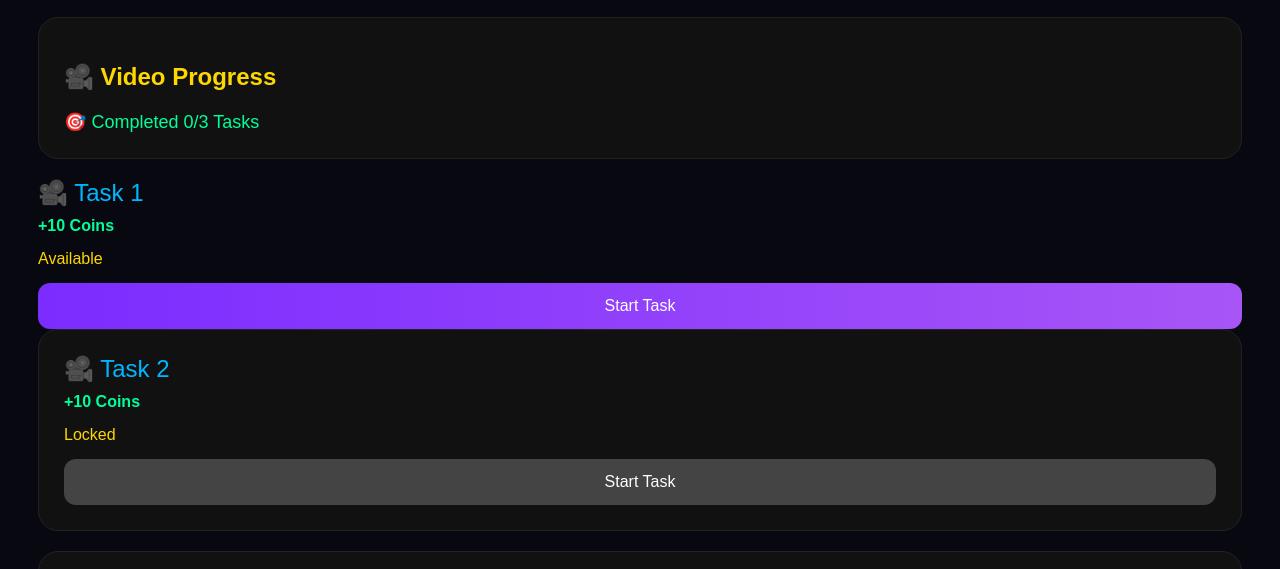
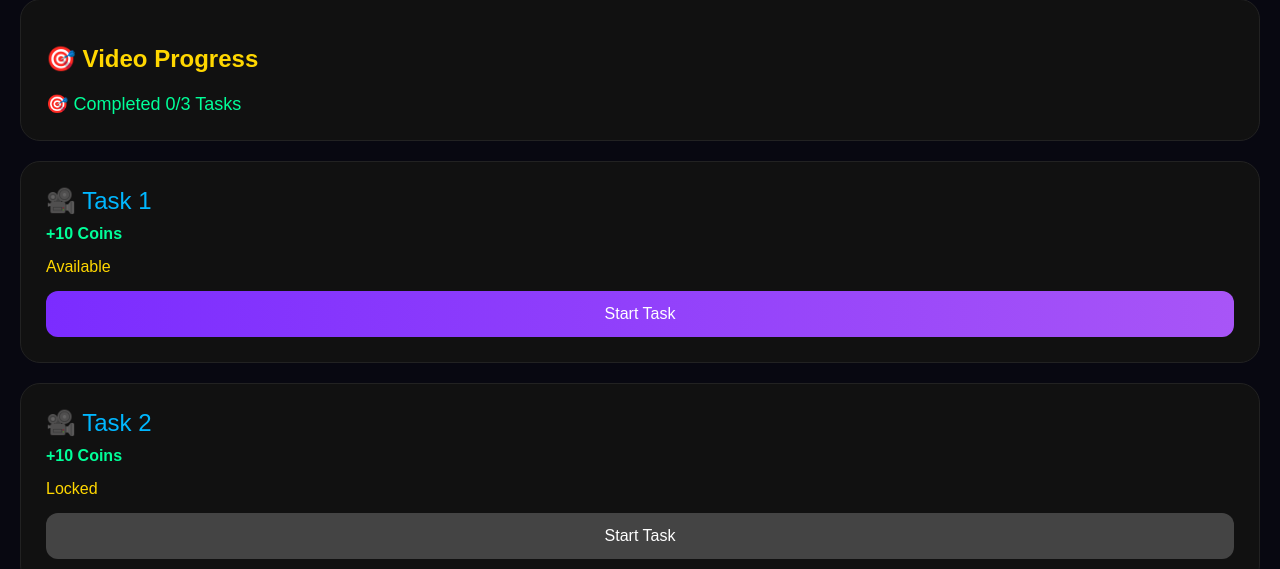
Before and after one commit to shubhamkilania/cointube, a plain HTML site: page video-task.html in a window 1280 px wide. Shown: the part 153-722 px from the top of the page. Drawn offline with Linux system fonts and the light colour scheme.

Commit message:
Refactor video-task.html for improved structure

```diff
--- a/video-task.html
+++ b/video-task.html
@@ -2,6 +2,7 @@
 <html>
 <head>
 <meta charset="UTF-8">
+<meta name="viewport" content="width=device-width, initial-scale=1.0">
 <title>Video Tasks - CoinTube</title>
 
 <style>
@@ -9,8 +10,9 @@
 body{
 background:#080811;
 color:white;
-font-family:Arial;
-padding:30px;
+font-family:Arial,sans-serif;
+padding:20px;
+margin:0;
 }
 
 .logo{
@@ -68,6 +70,12 @@ cursor:not-allowed;
 margin-bottom:20px;
 }
 
+.progress{
+font-size:18px;
+color:#00ff99;
+margin-top:10px;
+}
+
 </style>
 </head>
 <body>
@@ -80,22 +88,13 @@ onclick="location.href='home.html'">
 </button>
 
 <div class="card">
-
-<h2 style="color:#ffd700;">
-🎥 Video Progress
-</h2>
-
-<div
-id="progress"
-style="
-margin-top:10px;
-color:#00ff99;
-font-size:18px;
-">
+<h2 style="color:#ffd700;">🎯 Video Progress</h2>
+<div id="progress" class="progress">
 Loading...
 </div>
+</div>
 
-</div>
+<div class="card">
 
 <div class="task-title">
 🎥 Task 1
@@ -105,15 +104,11 @@ Loading...
 +10 Coins
 </div>
 
-<div
-class="status"
-id="status1">
+<div class="status" id="status1">
 Available
 </div>
 
-<button
-id="task1"
-onclick="openTask(1)">
+<button id="task1" onclick="openTask(1)">
 Start Task
 </button>
 
@@ -129,16 +124,11 @@ Start Task
 +10 Coins
 </div>
 
-<div
-class="status"
-id="status2">
+<div class="status" id="status2">
 Locked
 </div>
 
-<button
-id="task2"
-disabled
-onclick="openTask(2)">
+<button id="task2" disabled onclick="openTask(2)">
 Start Task
 </button>
 
@@ -154,16 +144,11 @@ Start Task
 +10 Coins
 </div>
 
-<div
-class="status"
-id="status3">
+<div class="status" id="status3">
 Locked
 </div>
 
-<button
-id="task3"
-disabled
-onclick="openTask(3)">
+<button id="task3" disabled onclick="openTask(3)">
 Start Task
 </button>
 
@@ -171,7 +156,8 @@ Start Task
 
 <script>
 
-const RESET_TIME = 12 * 60 * 60 * 1000;
+const RESET_TIME =
+12 * 60 * 60 * 1000;
 
 let taskData =
 JSON.parse(
@@ -243,7 +229,6 @@ completed.includes(1) &&
 ){
 
 task2.disabled = false;
-
 status2.innerHTML =
 "🟢 Available";
 
@@ -255,7 +240,6 @@ completed.includes(2) &&
 ){
 
 task3.disabled = false;
-
 status3.innerHTML =
 "🟢 Available";
 
```
